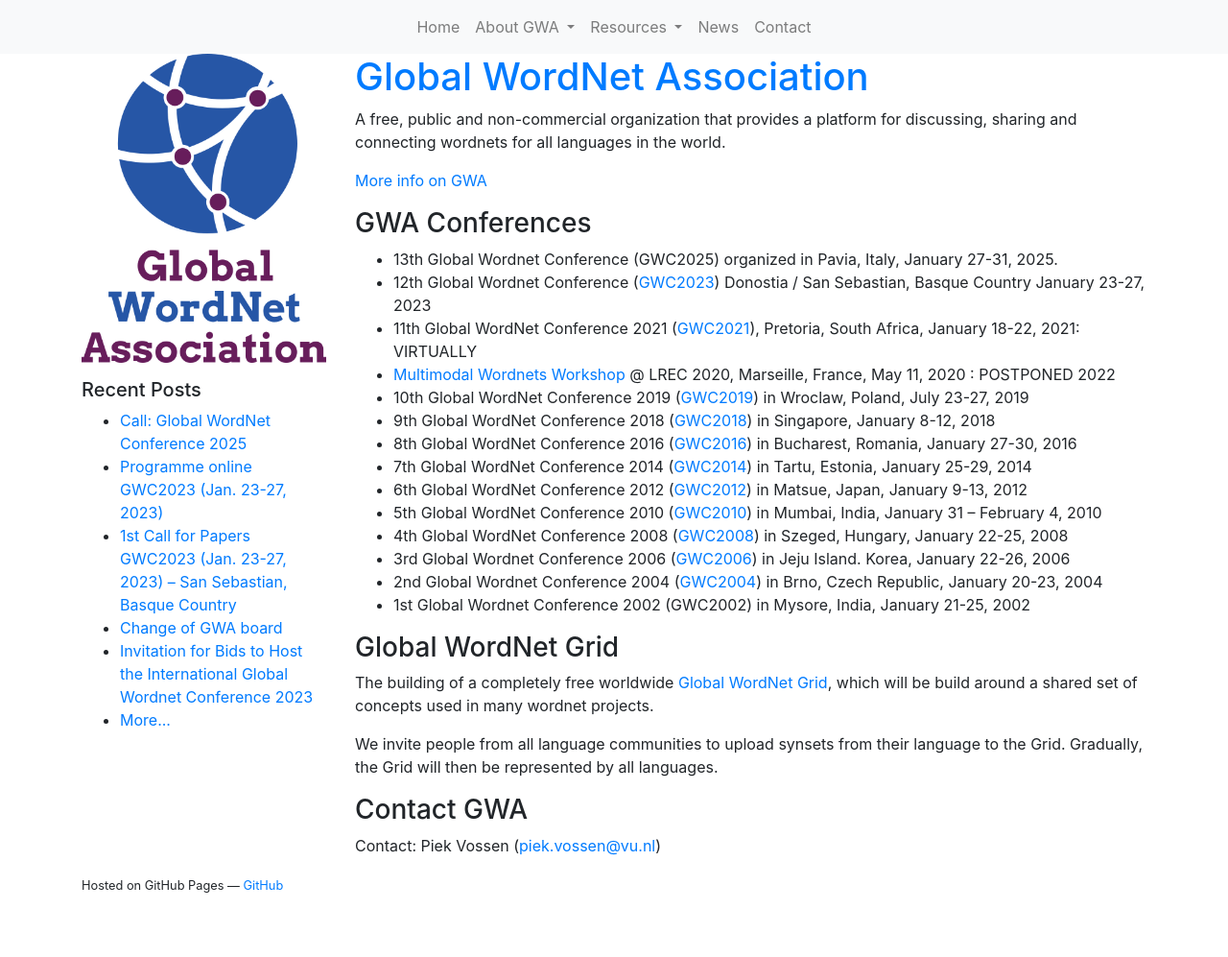
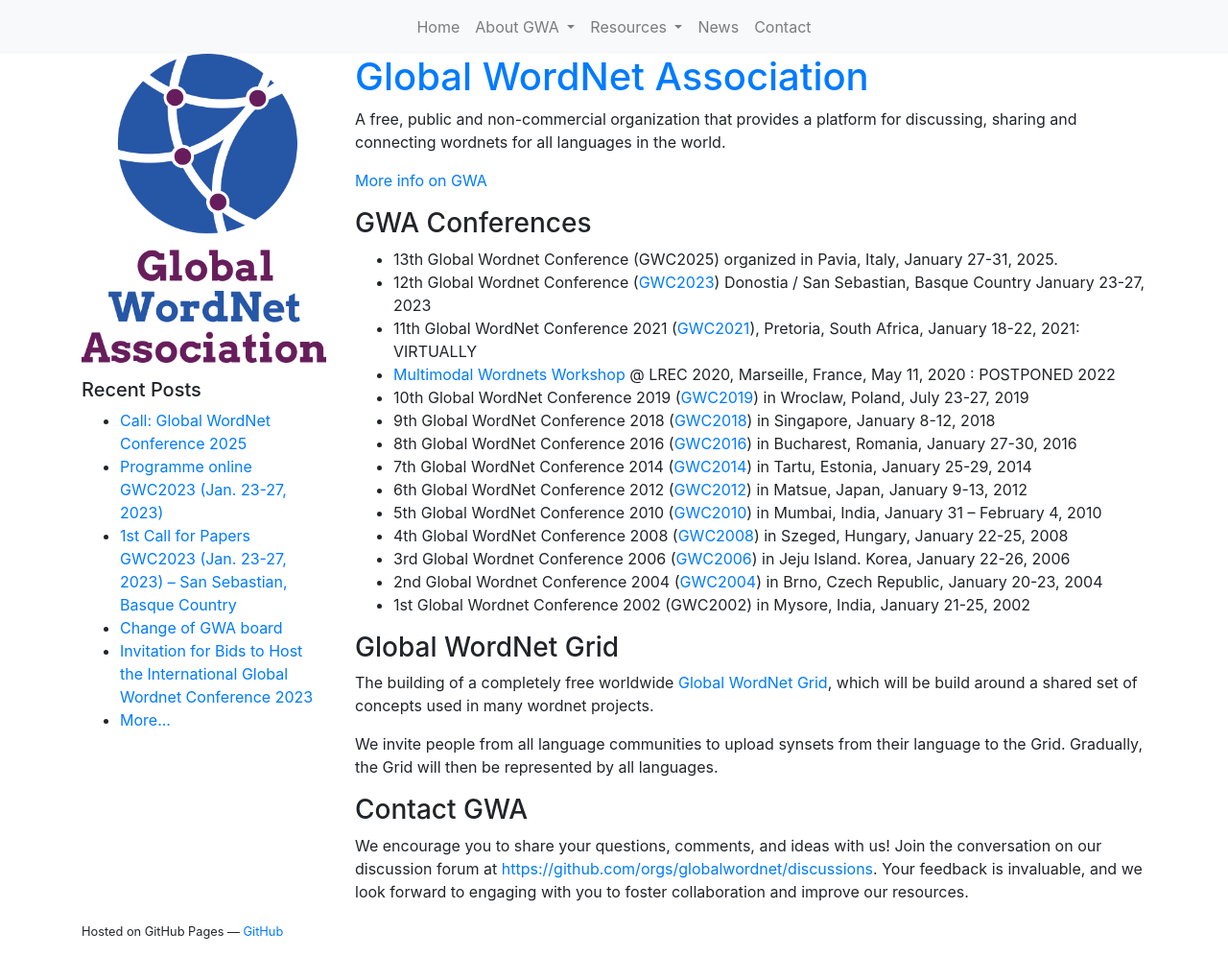
Before and after one commit to globalwordnet/globalwordnet.github.io, a Jekyll site: the page built from index.md, in a window 1280 px wide. Shown: the whole page at 96% size. Built offline with Jekyll 4.4.1, drawn with Linux system fonts in a browser that asks for light colours; nearby versions of some CDN libraries; before the commit the page ends 949 px from its top, so only the background shows below that.

Commit message:
Update index.md
contact information

```diff
--- a/index.md
+++ b/index.md
@@ -66,4 +66,4 @@
 
 ### Contact GWA
 
-Contact: Piek Vossen (<piek.vossen@vu.nl>)
+We encourage you to share your questions, comments, and ideas with us! Join the conversation on our discussion forum at [https://github.com/orgs/globalwordnet/discussions](https://github.com/orgs/globalwordnet/discussions). Your feedback is invaluable, and we look forward to engaging with you to foster collaboration and improve our resources.
```
